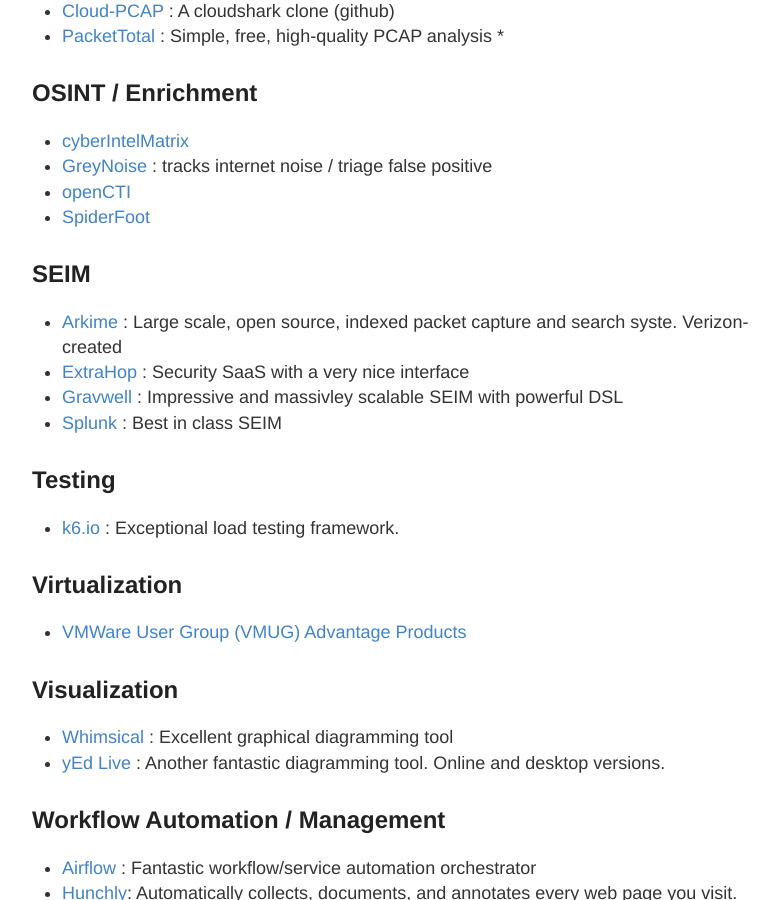
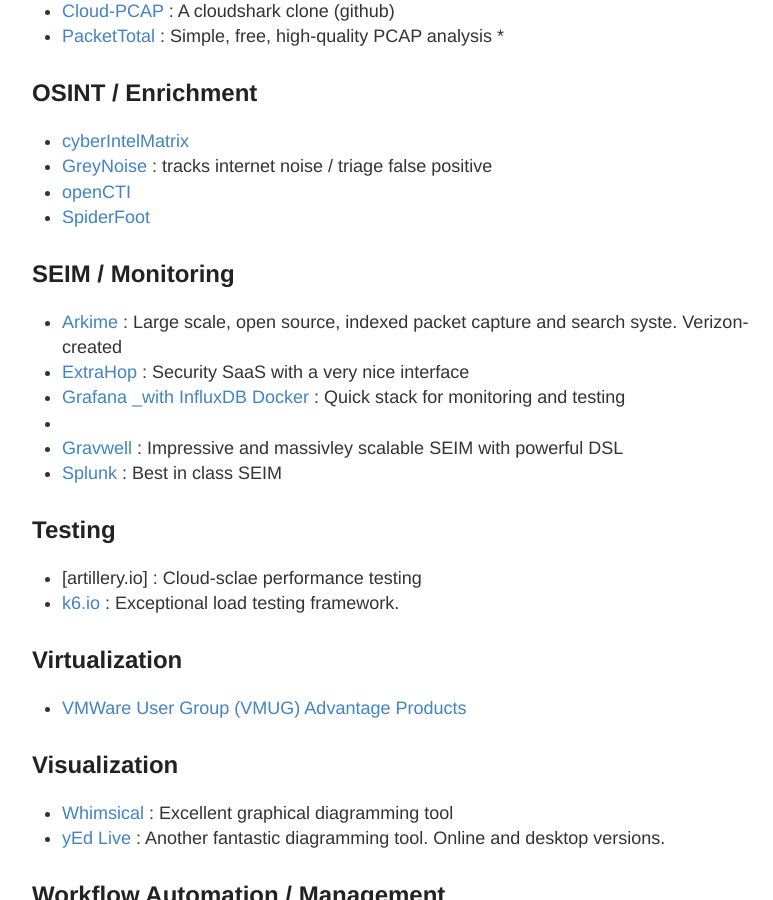
Before and after one commit to stevehenderson/stevehenderson.github.io, a Jekyll site: the page built from tools.md, in a window 1280 px wide and 900 px high, scrolled down 970 px. Shown: the whole window, without its empty margins (248-1021 px from the left). Built offline with Jekyll 4.4.1, drawn with Linux system fonts in a browser that asks for light colours; our own code applies the rules of GitHub Pages for plain Markdown files.

Commit message:
Update tools.md

```diff
--- a/tools.md
+++ b/tools.md
@@ -30,14 +30,17 @@
    * [openCTI](https://www.opencti.io/en/)
    * [SpiderFoot](https://www.spiderfoot.net/)
 
-## SEIM
+## SEIM / Monitoring
    * [Arkime](https://github.com/arkime/arkime) :  Large scale, open source, indexed packet capture and search syste.  Verizon-created
    * [ExtraHop](https://www.extrahop.com/) : Security SaaS with a very nice interface
+   * [Grafana _with InfluxDB Docker](https://github.com/jkehres/docker-compose-influxdb-grafana) : Quick stack for monitoring and testing
+   *
    * [Gravwell](https://www.gravwell.io/) : Impressive and massivley scalable SEIM with powerful DSL
    * [Splunk](https://www.splunk.com/) : Best in class SEIM
 
 ## Testing
 
+   * [artillery.io] : Cloud-sclae performance testing
    * [k6.io](https://k6.io/) : Exceptional load testing framework.
 
 ## Virtualization
```
